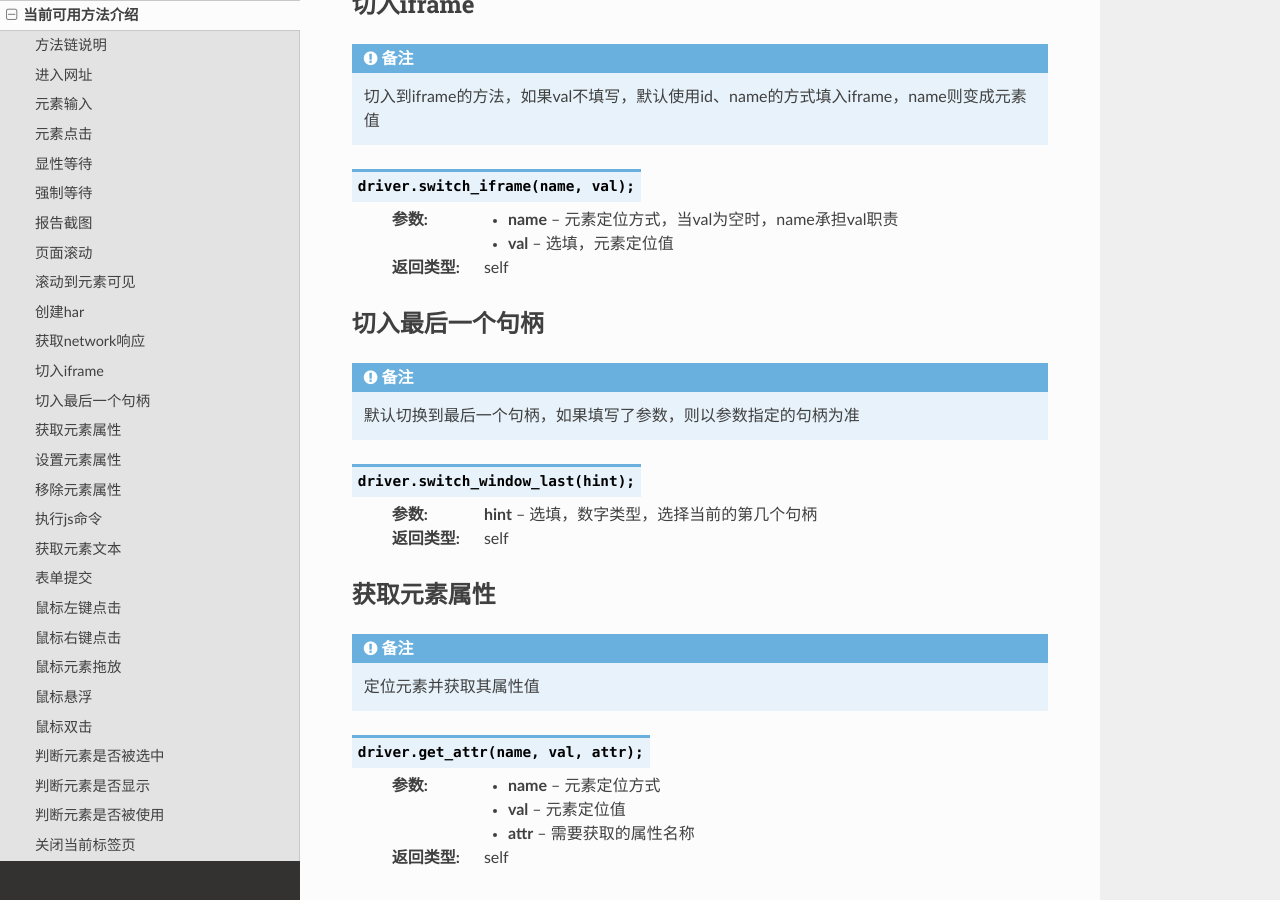
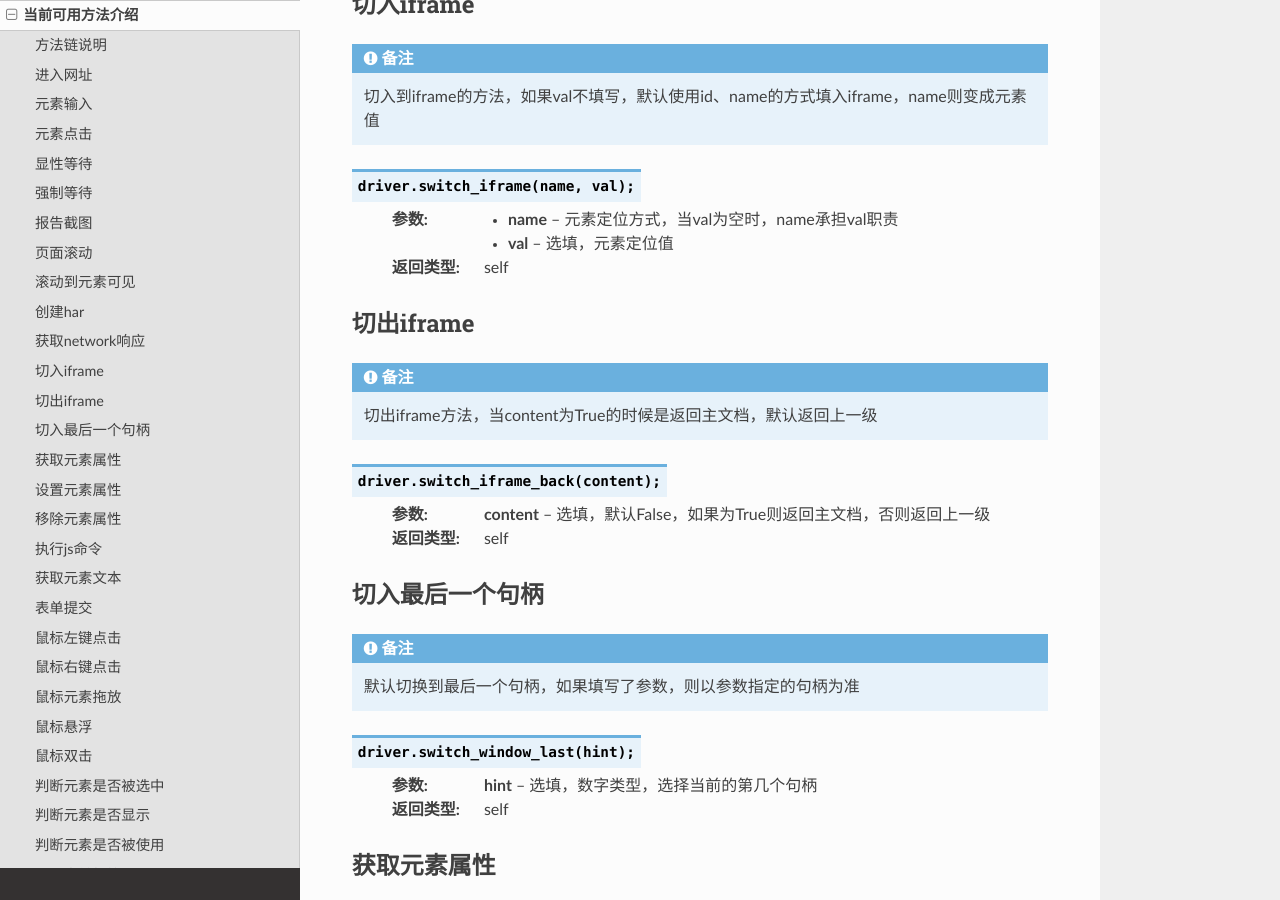
Before and after one commit to 1538379200/ZCloud-Test, a Sphinx documentation site: the page built from source/method.rst, in a window 1280 px wide and 900 px high, scrolled down 3465 px. Built offline with Sphinx 7.4.7 and the Read the Docs theme 2.0.0, drawn with Linux system fonts in a browser that asks for light colours.

Commit message:
'增加切出说明'

```diff
--- a/source/method.rst
+++ b/source/method.rst
@@ -163,6 +163,20 @@
 	:rtype: self
 
 
+切出iframe
+============
+
+
+.. note::
+	切出iframe方法，当content为True的时候是返回主文档，默认返回上一级
+
+.. py:function:: driver.switch_iframe_back(content);
+
+	:param content: 选填，默认False，如果为True则返回主文档，否则返回上一级
+	:rtype: self
+
+
+
 切入最后一个句柄
 ================
 
@@ -173,6 +187,7 @@
 
 	:param hint: 选填，数字类型，选择当前的第几个句柄
 	:rtype: self
+
 
 
 获取元素属性
```
Also changed, not shown: 6 other files.
